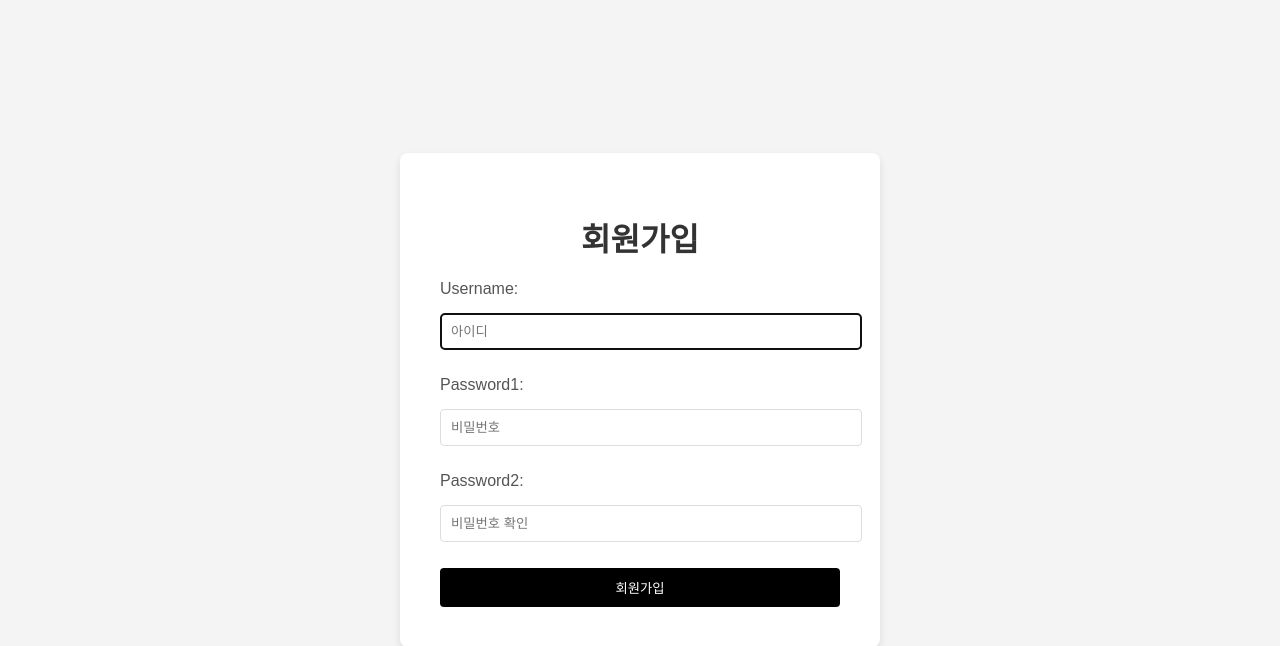
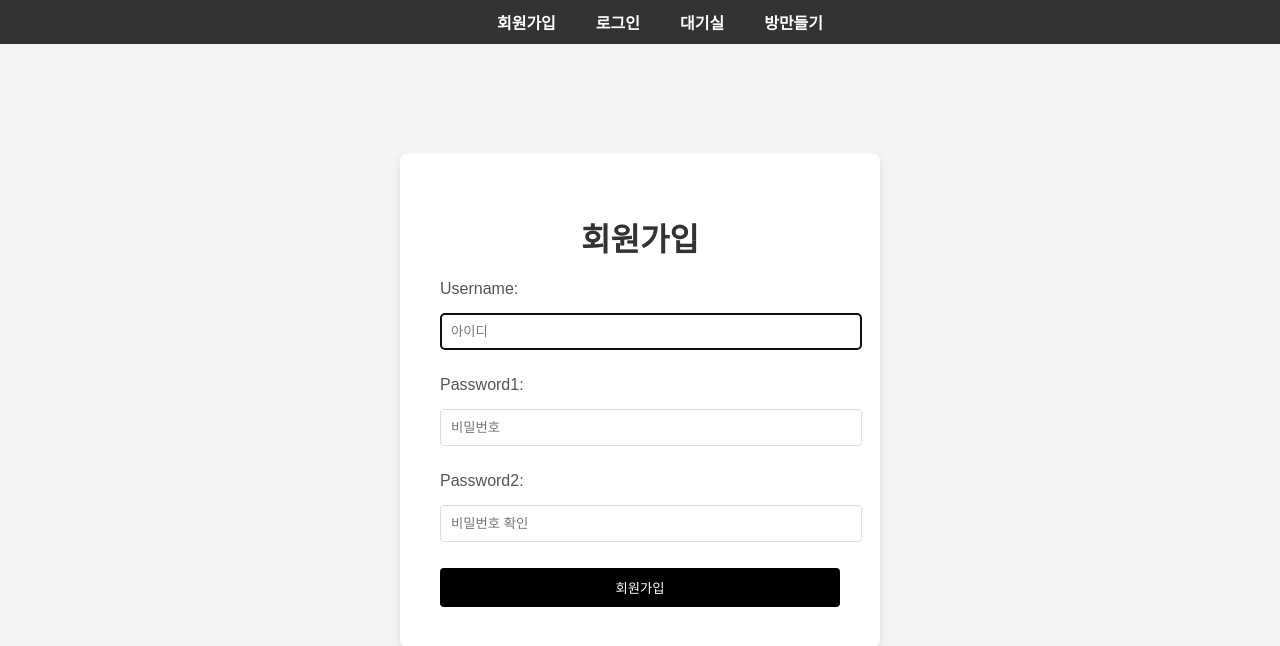
Before and after one commit to youngkwangjoo/gamebox, a Django app: page /liargame/signup/ in a window 1280 px wide. Shown: the top 646 px of the page. Run offline with Django 4.2, Linux system fonts and the light colour scheme.

Commit message:
fix: nav bar 수정

```diff
--- a/liargame/templates/liargame/signup.html
+++ b/liargame/templates/liargame/signup.html
@@ -14,6 +14,42 @@
             align-items: center;
             height: 100vh;
             margin: 0;
+        }
+
+
+        /* 네비게이션 바 스타일 */
+        nav {
+            background-color: #333;
+            color: white;
+            padding: 10px 20px;
+            position: fixed;
+            top: 0;
+            left: 0;
+            right: 0;
+            z-index: 1000;
+            width: 100%; /* 네비게이션 바가 화면 너비를 모두 차지하도록 */
+        }
+
+        nav ul {
+            list-style-type: none;
+            padding: 0;
+            margin: 0;
+            display: flex;
+            justify-content: center; /* 중앙 정렬 */
+        }
+
+        nav ul li {
+            margin: 0 20px; /* 좌우 여백 */
+        }
+
+        nav ul li a {
+            color: white;
+            text-decoration: none;
+            font-weight: bold;
+        }
+
+        nav ul li a:hover {
+            text-decoration: underline;
         }
 
         .signup-container {
@@ -68,6 +104,15 @@
     </style>
 </head>
 <body>
+    <nav>
+        <ul>
+            <li><a href="{% url 'signup' %}">회원가입</a></li>
+            <li><a href="{% url 'signin' %}">로그인</a></li>
+            <li><a href="{% url 'game' %}">대기실</a></li>
+            <li><a href="{% url 'create_room' %}">방만들기</a></li>
+        </ul>
+    </nav>
+
     <div class="signup-container">
         <h1>회원가입</h1>
         <form method="POST">
```
Also changed, not shown: liargame/templates/liargame/game.html (+4 -3 lines), liargame/templates/liargame/signin.html (+3 -5 lines), db.sqlite3, liargame/templates/liargame/signup_datail.html (deleted).
